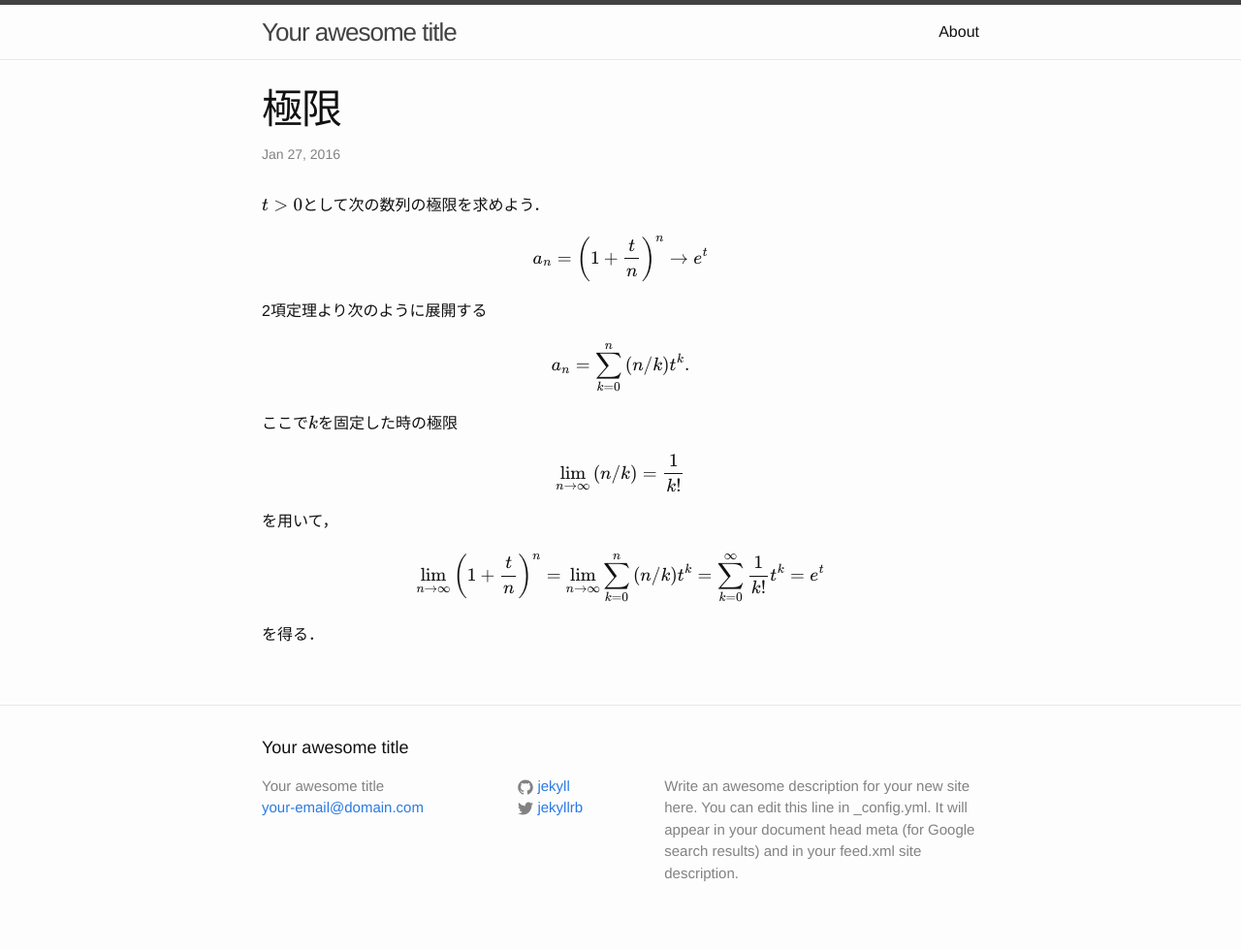
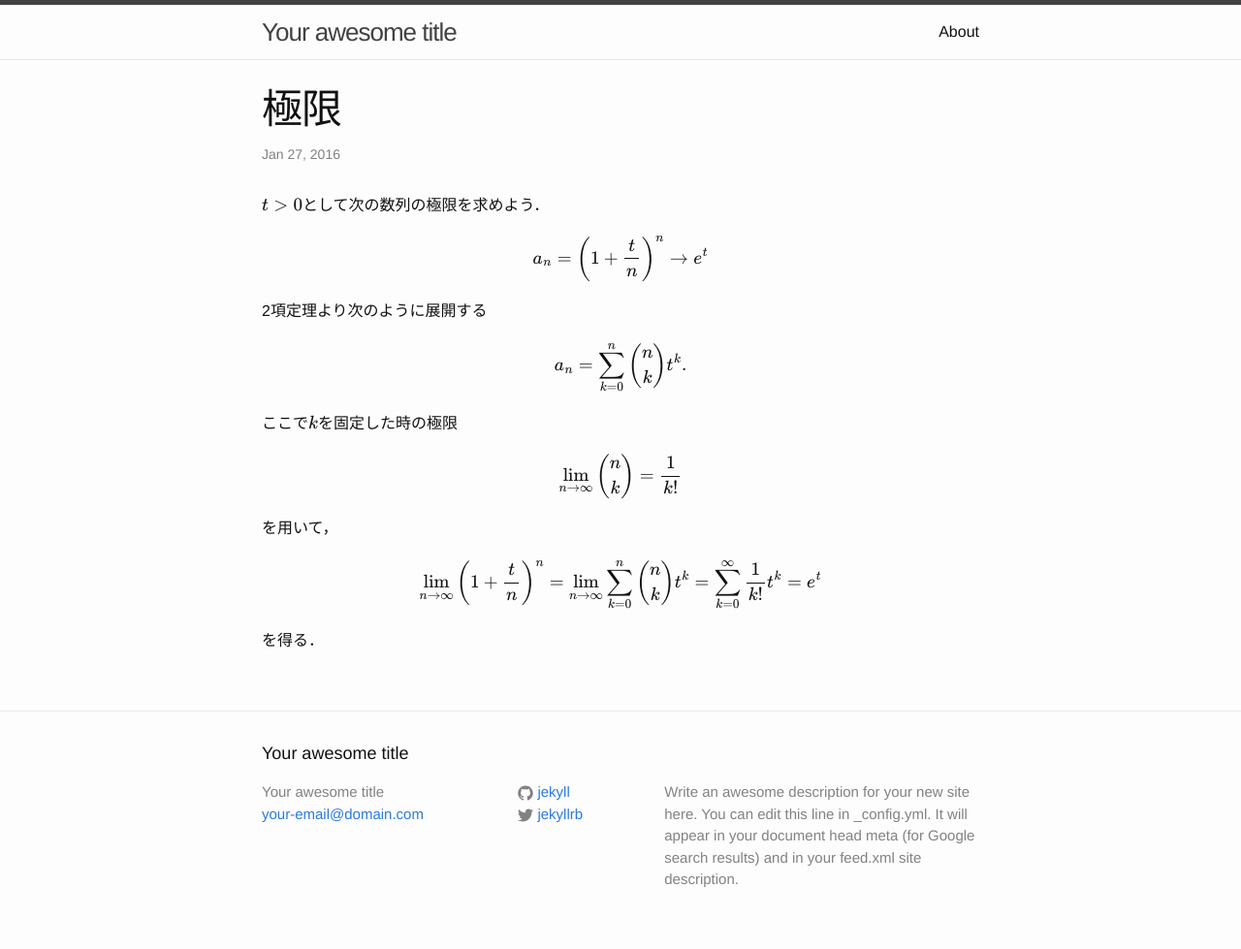
Before and after one commit to fluiddynamics/taciturn-sniffle, a Jekyll site: the page built from _posts/2016-01-28-limit.markdown, in a window 1280 px wide. Shown: the whole page at 97% size. Built offline with Jekyll 4.4.1, drawn with Linux system fonts in a browser that asks for light colours; formulas are drawn with MathJax 3.

Commit message:
記事を追加・修正

```diff
--- a/_posts/2016-01-04-monte-carlo.markdown
+++ b/_posts/2016-01-04-monte-carlo.markdown
@@ -7,5 +7,4 @@ categories: 確率・統計
 確率変数$$X$$，$$Y$$は一様分布$$U(0,1)$$に独立に従うとする．
 このとき$$X^2+Y^2$$の分布・平均・分散等を求めてみよう
 
-
-（続く）
+[続く](/didactic-hockeypuck{% post_url /2016-01-16-uniform-distribution-squared %})
--- a/_posts/2016-01-28-limit.markdown
+++ b/_posts/2016-01-28-limit.markdown
@@ -13,13 +13,13 @@ $$
 2項定理より次のように展開する
 
 $$
-a_n=\sum_{k=0}^{n}\left(n/k \right)t^k.
+a_n=\sum_{k=0}^{n}\binom{n}{k}t^k.
 $$
 
 ここで$$k$$を固定した時の極限
 
 $$
-\lim_{n\rightarrow \infty}\left(n/k \right)=
+\lim_{n\rightarrow \infty}\binom{n}{k}=
 \frac{1}{k!}
 $$
 
@@ -28,7 +28,7 @@ $$
 $$
 \lim_{n\rightarrow \infty}
 \left(1+\frac{t}{n}\right)^n=\lim_{n\rightarrow \infty}
-\sum_{k=0}^{n}\left(n/k \right)t^k
+\sum_{k=0}^{n}\binom{n}{k}t^k
 =\sum_{k=0}^{\infty}\frac{1}{k!}t^k=e^t
 $$
 
--- a/_posts/2016-01-29-group.markdown
+++ b/_posts/2016-01-29-group.markdown
@@ -20,3 +20,5 @@ $$ge=g$$を示す．
 $$g^{-1}ge=ee=e=g^{-1}g$$に左から$$g^{-1}$$の逆元$$g^{-1-1}$$をかけると
 $$g^{-1-1}g^{-1}ge=g^{-1-1}g^{-1}g$$.
 この左辺は$$ge$$で右辺は$$g$$なので$$ge=g$$が示された．
+
+(続く)
```
Also changed, not shown: _posts/2016-01-30-relation.markdown (added, +12 -0 lines), _posts/2016-01-31-equivalence.markdown (added, +12 -0 lines).
